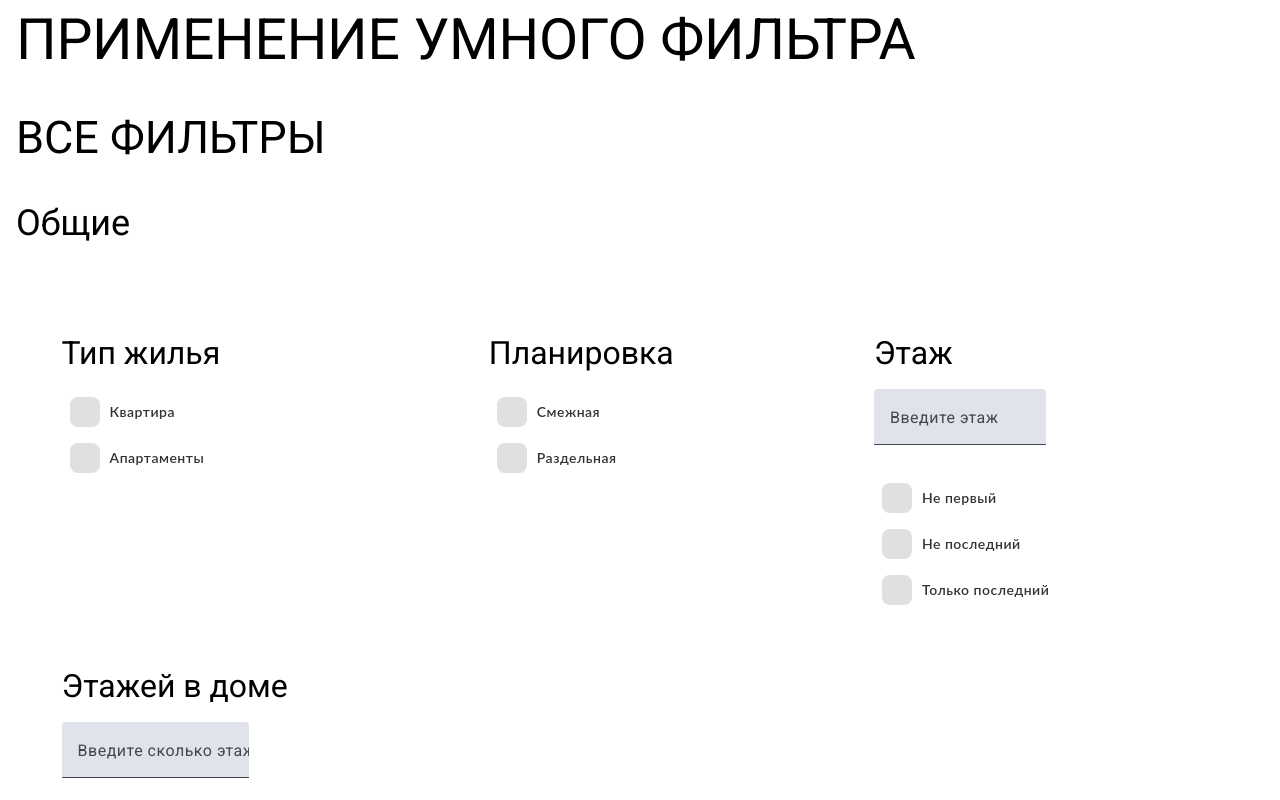
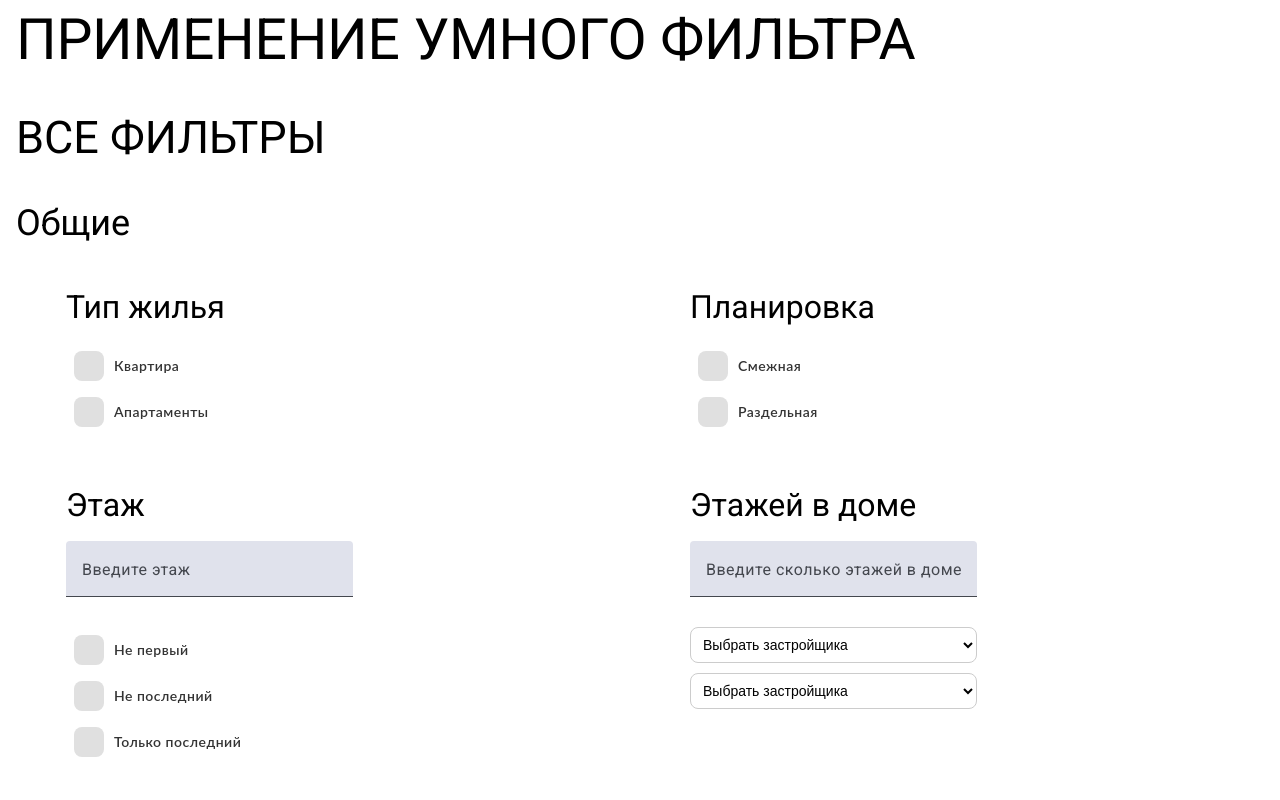
Before and after one commit to Lalamee/WebTest, an Angular app: page / in a window 1280 px wide. Shown: the top 800 px of the page. Built offline with nearby package versions, Linux system fonts and the light colour scheme.

Commit message:
Change view

```diff
--- a/src/app/smart-filter/smart-filter.component.css
+++ b/src/app/smart-filter/smart-filter.component.css
@@ -48,16 +48,12 @@
 
 .grid-container {
   display: grid;
-  grid-template-columns: repeat(3, auto);
-  gap: 1vw;
-  width: auto;
-  padding: 2vw;
-  box-sizing: border-box;
+  grid-template-columns: repeat(auto-fill, [col-start] minmax(500px, 1fr) [col-end]);
 }
 
 .grid-item {
-  padding: 20px;
-  min-width: 200px;
+  padding-left: 50px;
+  padding-bottom: 50px;
 }
 
 .progress-container {
@@ -95,9 +91,10 @@
 }
 
 .clear-text {
-  font-size: 14px;
+  font-size: 16px;
   color: #106580;
   cursor: pointer;
+  padding: 24px;
   text-decoration: underline;
 }
 
@@ -127,7 +124,7 @@ label {
 
 .submit-btn {
   padding: 10px 20px;
-  font-size: 16px;
+  font-size: 24px;
   border: none;
   border-radius: 4px;
   background-color: #106580;
```
